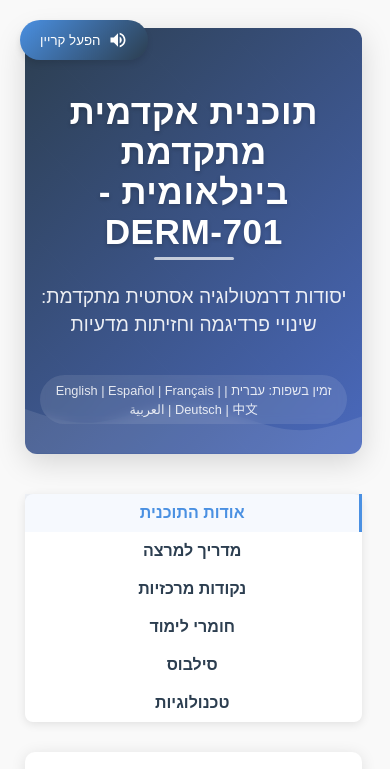
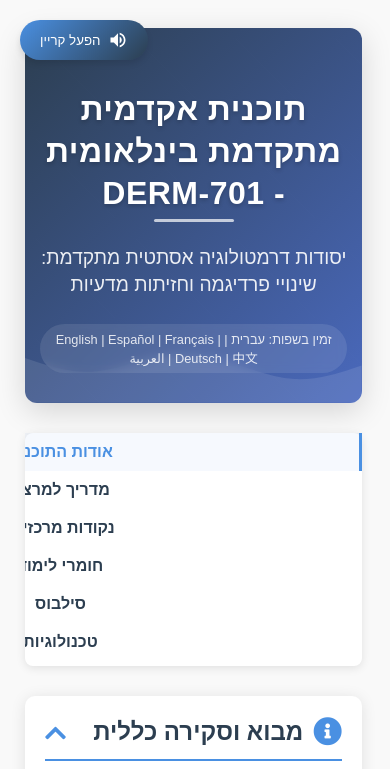
Before and after one commit to VIPOCONNECT/14, a plain HTML site: page index.html in a window 390 px wide. Shown: the top 769 px of the page. Drawn offline with Linux system fonts and the light colour scheme.

Commit message:
Add files via upload

```diff
--- a/index.html
+++ b/index.html
@@ -1606,7 +1606,7 @@
     });
 </script>
 
-<!-- הוספת Font Awesome לאייקונים -->
-<script src="https://kit.fontawesome.com/a076d05399.js" crossorigin="anonymous"></script>
+<!-- הוספת Font Awesome לאייקונים - קישור מעודכן ויציב יותר -->
+<link rel="stylesheet" href="https://cdnjs.cloudflare.com/ajax/libs/font-awesome/5.15.4/css/all.min.css" integrity="sha512-1ycn6IcaQQ40/MKBW2W4Rhis/DbILU74C1vSrLJxCq57o941Ym01SwNsOMqvEBFlcgUa6xLiPY/NS5R+E6ztJQ==" crossorigin="anonymous" referrerpolicy="no-referrer" />
 </body>
 </html>
--- a/styles.css
+++ b/styles.css
@@ -116,14 +116,18 @@ ol { margin-bottom: 30px; }
 @media (max-width: 768px) {
     .program-header {
         padding: 40px 15px 30px;
+        margin-bottom: 30px;
     }
 
     .main-title {
-        font-size: 2.2rem;
+        font-size: 2rem;
+        line-height: 1.3;
     }
 
     .subtitle {
         font-size: 1.2rem;
+        line-height: 1.4;
+        margin-bottom: 15px;
     }
 
     .languages {
@@ -132,6 +136,34 @@ ol { margin-bottom: 30px; }
 
     .lang-indicator {
         font-size: 0.8rem;
+    }
+
+    .content-section {
+        padding: 15px;
+        margin-bottom: 25px;
+    }
+
+    .section-header h2 {
+        font-size: 1.3rem;
+    }
+
+    .tech-cards {
+        grid-template-columns: 1fr;
+    }
+
+    .page-nav {
+        overflow-x: auto;
+        -webkit-overflow-scrolling: touch;
+        padding-bottom: 5px;
+    }
+
+    .page-nav ul {
+        min-width: 600px;
+        flex-wrap: nowrap;
+    }
+
+    .module-header h3 {
+        font-size: 1rem;
     }
 }
 
```
